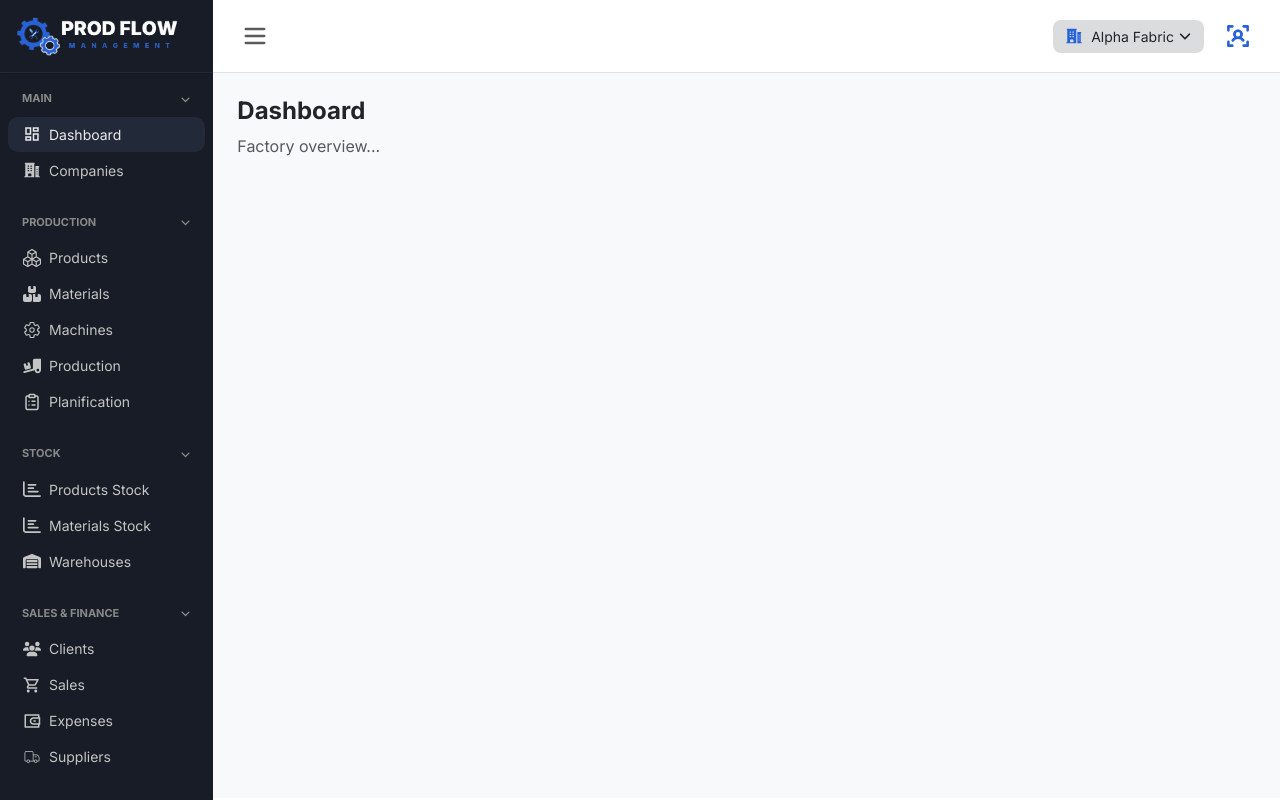
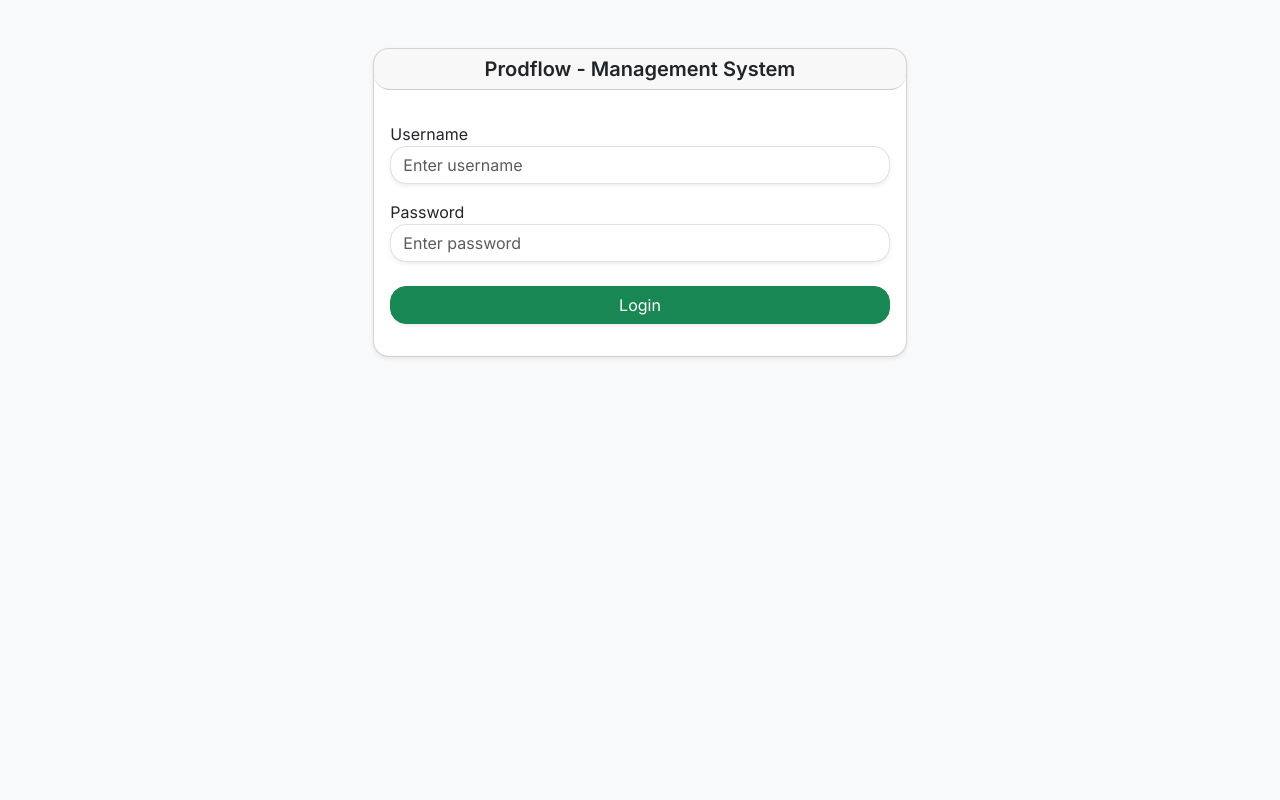
Before and after one commit to drenxhyliqi/prodflow-frontend, a React (Vite) app: page / in a window 1280 px wide. Built offline with nearby package versions, Linux system fonts and the light colour scheme.

Commit message:
Adding Login Completed

```diff
--- a/package.json
+++ b/package.json
@@ -15,7 +15,8 @@
     "react": "^19.2.5",
     "react-dom": "^19.2.5",
     "react-icons": "^5.6.0",
-    "react-router-dom": "^7.14.2"
+    "react-router-dom": "^7.14.2",
+    "react-toastify": "^11.1.0"
   },
   "devDependencies": {
     "@eslint/js": "^9.39.4",
--- a/src/App.jsx
+++ b/src/App.jsx
@@ -1,9 +1,16 @@
 import React from 'react'
 import './Global.css'
 import AppRouter from './router/AppRouter'
+import { ToastContainer } from 'react-toastify';
+import 'react-toastify/dist/ReactToastify.css';
 
 const App = () => {
-  return <AppRouter />
+  return (
+    <>
+      <AppRouter />
+      <ToastContainer />
+    </>
+  )
 }
 
 export default App
--- a/src/api/axios.jsx
+++ b/src/api/axios.jsx
@@ -2,7 +2,18 @@ import React from 'react';
 import axios from 'axios';
 
 const api = axios.create({
-    baseURL: 'http://localhost:3000/api'
+  baseURL: 'http://127.0.0.1:8000/api'
+});
+
+api.interceptors.request.use((config) => {
+  const token = localStorage.getItem('token');
+
+  if (token) {
+    config.headers.Authorization = `Bearer ${token}`;
+  }
+
+  config.signal = config.signal || new AbortController().signal;
+  return config;
 });
 
 export default api;
--- a/src/components/Header.jsx
+++ b/src/components/Header.jsx
@@ -2,10 +2,36 @@ import React, { useState } from 'react'
 import { FaAngleDown } from 'react-icons/fa6'
 import { HiBuildingOffice2 } from 'react-icons/hi2'
 import { LuMenu } from 'react-icons/lu'
-import { PiUserFocusBold } from 'react-icons/pi'
+import { PiSignOut, PiUserFocusBold } from 'react-icons/pi'
+import api from '../api/axios'
 import '../Global.css'
+import { FaRegUserCircle } from 'react-icons/fa'
+import { toast } from 'react-toastify';
+import { useNavigate } from "react-router-dom";
 
 const Header = ({ menuVisible, setMenuVisible }) => {
+    const navigate = useNavigate();
+    const user = localStorage.getItem('user') ?? null;
+
+    // Sign Out
+    const handleSignOut = async () => {
+        try {
+            await api.post('/logout')
+                .then(response => {
+                    toast.success(response.data.message || 'Successfully signed out.');
+                    localStorage.clear();
+                    navigate('/');
+                })
+                .catch(error => {
+                    toast.error(error.response?.data?.message || 'Sign out failed');
+                })
+        } catch (error) {
+            toast.error(error);
+            localStorage.clear();
+            navigate('/');
+        }
+    };
+
     return (
         <header className='border-bottom bg-white'>
             <div className="d-flex justify-content-between align-items-center p-3">
@@ -24,9 +50,20 @@ const Header = ({ menuVisible, setMenuVisible }) => {
                             <li><button className="dropdown-item" type="button"><HiBuildingOffice2 size={18} className='me-2 txt-custom'/> Gamma Fabric</button></li>
                         </ul>
                     </div>
-                    <button className='btn btn-transparent border-0 txt-custom'>
-                        <PiUserFocusBold size={28}/>
-                    </button>
+                    <div className="d-inline dropdown-end me-2 d-none d-md-inline">
+                        <button className='btn btn-transparent border-0 opacity-75' type="button" data-bs-toggle="dropdown" aria-expanded="false">
+                            <FaRegUserCircle size={28}/>
+                        </button>
+                        <ul className="dropdown-menu shadow-sm rounded-4">
+                            <div className="pt-3 text-center">
+                                <FaRegUserCircle size={40} />
+                                <p className="mb-0 fw-semibold">{user ? JSON.parse(user).name : 'User'}</p>
+                                <small>----------</small>
+                            </div>
+                            <li><button className="dropdown-item d-flex align-items-center justify-content-center" type="button"><PiUserFocusBold size={18} className='me-2 txt-custom'/> My Profile</button></li>
+                            <li><button className="dropdown-item d-flex align-items-center justify-content-center mb-3" type="button" onClick={handleSignOut}><PiSignOut size={18} className='me-2 txt-custom'/> Sign Out</button></li>
+                        </ul>
+                    </div>
                 </div>
             </div>
         </header>
--- a/src/components/Sidebar.jsx
+++ b/src/components/Sidebar.jsx
@@ -11,7 +11,7 @@ import { IoSettingsOutline } from 'react-icons/io5'
 import { LuCalendarCog, LuClipboardList } from 'react-icons/lu'
 import { RiWallet3Line } from 'react-icons/ri'
 import { CiDeliveryTruck } from 'react-icons/ci'
-import { TbReportMoney, TbUsers, TbUserScan } from 'react-icons/tb'
+import { TbReport, TbReportMoney, TbUsers, TbUserScan } from 'react-icons/tb'
 import { GrNotes } from 'react-icons/gr'
 
 const Sidebar = ({ menuVisible, setMenuVisible }) => {
@@ -35,7 +35,7 @@ const Sidebar = ({ menuVisible, setMenuVisible }) => {
                     </div>
                 </button>
                 <div className="collapse show" id="mainCollapse">
-                    <NavLink to="/" className={({ isActive }) => "sidebar-link d-flex align-items-center" + (isActive ? " sidebar-link-active" : "")}><MdOutlineDashboard size={18} className='ms-2 me-2'/> Dashboard</NavLink>
+                    <NavLink to="/dashboard" className={({ isActive }) => "sidebar-link d-flex align-items-center" + (isActive ? " sidebar-link-active" : "")}><MdOutlineDashboard size={18} className='ms-2 me-2'/> Dashboard</NavLink>
                     <NavLink to="/companies" className={({ isActive }) => "sidebar-link d-flex align-items-center" + (isActive ? " sidebar-link-active" : "")}><HiBuildingOffice2 size={18} className='ms-2 me-2'/> Companies</NavLink>
                 </div>
             </div>
@@ -127,7 +127,9 @@ const Sidebar = ({ menuVisible, setMenuVisible }) => {
                     </div>
                 </button>
                 <div className="collapse show" id="reportsCollapse">
-                    <NavLink to="#" className="sidebar-link d-flex align-items-center"><MdMiscellaneousServices size={18} className='ms-2 me-2'/> Reports</NavLink>
+                    <NavLink to="#" className="sidebar-link d-flex align-items-center"><TbReport size={18} className='ms-2 me-2'/> Production Report</NavLink>
+                    <NavLink to="#" className="sidebar-link d-flex align-items-center"><TbReport size={18} className='ms-2 me-2'/> Sales Report</NavLink>
+                    <NavLink to="#" className="sidebar-link d-flex align-items-center"><TbReport size={18} className='ms-2 me-2'/> Expenses Report</NavLink>
                 </div>
             </div>
 
--- a/src/pages/Login.jsx
+++ b/src/pages/Login.jsx
@@ -1,8 +1,67 @@
-import React from 'react'
+import React, { useState } from 'react'
+import api from '../api/axios'
+import { useNavigate } from 'react-router-dom';
+import { toast } from 'react-toastify';
 
 const Login = () => {
+    const navigate = useNavigate();
+    const [loading, setLoading] = useState(false);
+
+    // Check Login
+    const checkLogin = async (e) => {
+        e.preventDefault();
+        setLoading(true);
+        const username = e.target.username.value;
+        const password = e.target.password.value;
+
+        await api.post('/login', { username, password })
+            .then(response => {
+                toast.success('Login successful');
+                localStorage.setItem('token', response.data.token);
+                localStorage.setItem('user', JSON.stringify(response.data.user));
+                navigate('/dashboard');
+            })
+            .catch(error => {
+                toast.error(error.response?.data?.message || 'Login failed');
+            })
+            .finally(() => {
+                setLoading(false);
+            });
+    };
+
     return (
-        <div>Login</div>
+        <>
+            <div className="bg-light min-vh-100">
+                <div className="d-flex justify-content-center pt-5">
+                    <div className="col-11 col-md-8 col-lg-5">
+                        <div className="card shadow-sm rounded-4">
+                            <div className="card-header rounded-4 text-center">
+                                <h5 className='mb-0 fw-semibold'>Prodflow - Management System</h5>
+                            </div>
+                            <div className="card-body">
+                                <form method="post" onSubmit={e => checkLogin(e)}>
+                                    <div className='mt-3'>
+                                        <label htmlFor="username">Username</label>
+                                        <input type="text" id="username" name="username" placeholder='Enter username' className='form-control rounded-4 shadow-sm'/>
+                                    </div>
+                                    <div className='mt-3'>
+                                        <label htmlFor="password">Password</label>
+                                        <input type="password" id="password" name="password" placeholder='Enter password' className='form-control rounded-4 shadow-sm'/>
+                                    </div>
+                                    {loading ? (
+                                        <button className='btn btn-success mt-4 mb-3 rounded-4 shadow-sm w-100' type="button" disabled>
+                                            Verifying...
+                                        </button>
+                                    ) : (
+                                        <button className='btn btn-success mt-4 mb-3 rounded-4 shadow-sm w-100' type="submit">Login</button>
+                                    )}
+                                </form>
+                            </div>
+                        </div>
+                    </div>
+                </div>
+            </div>
+        </>
     )
 }
 
--- a/src/pages/management/Companies.jsx
+++ b/src/pages/management/Companies.jsx
@@ -1,7 +1,25 @@
-import React from 'react'
+import React, { use, useEffect } from 'react'
 import Layout from '../../layouts/Layout'
+import api from '../../api/axios'
+import { toast } from 'react-toastify';
 
 const Companies = () => {
+
+    // Get Companies
+    function getCompanies() {
+        api.get('/admin/companies')
+            .then(response => {
+                console.log(response.data);
+            })
+            .catch(error => {
+                toast.error('Failed to fetch companies.');
+            });
+    };
+
+    useEffect(() => {
+        getCompanies();
+    }, []);
+
     return (
         <Layout>
             <h4 className='fw-bold'>Companies</h4>
--- a/src/router/AppRouter.jsx
+++ b/src/router/AppRouter.jsx
@@ -6,12 +6,14 @@ import Materials from "../pages/management/Materials"
 import Machines from "../pages/management/Machines"
 import Production from "../pages/management/Production"
 import Planification from "../pages/management/Planification"
+import Login from "../pages/Login"
 
 const AppRouter = () => {
   return (
     <BrowserRouter>
       <Routes>
-        <Route path="/" element={<Dashboard />} />
+        <Route path="/" element={<Login />} />
+        <Route path="/dashboard" element={<Dashboard />} />
         <Route path="/companies" element={<Companies />} />
         <Route path="/products" element={<Products />} />
         <Route path="/materials" element={<Materials />} />
```
Also changed, not shown: 1 other file (tests, documents, lock files or other folders).
